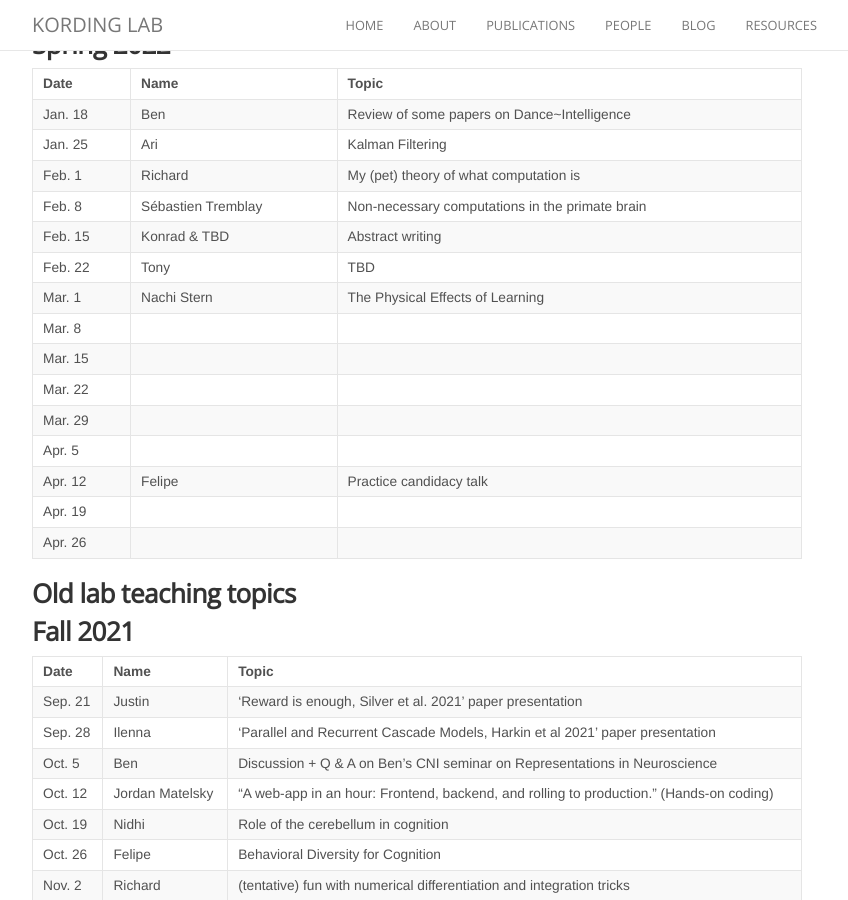
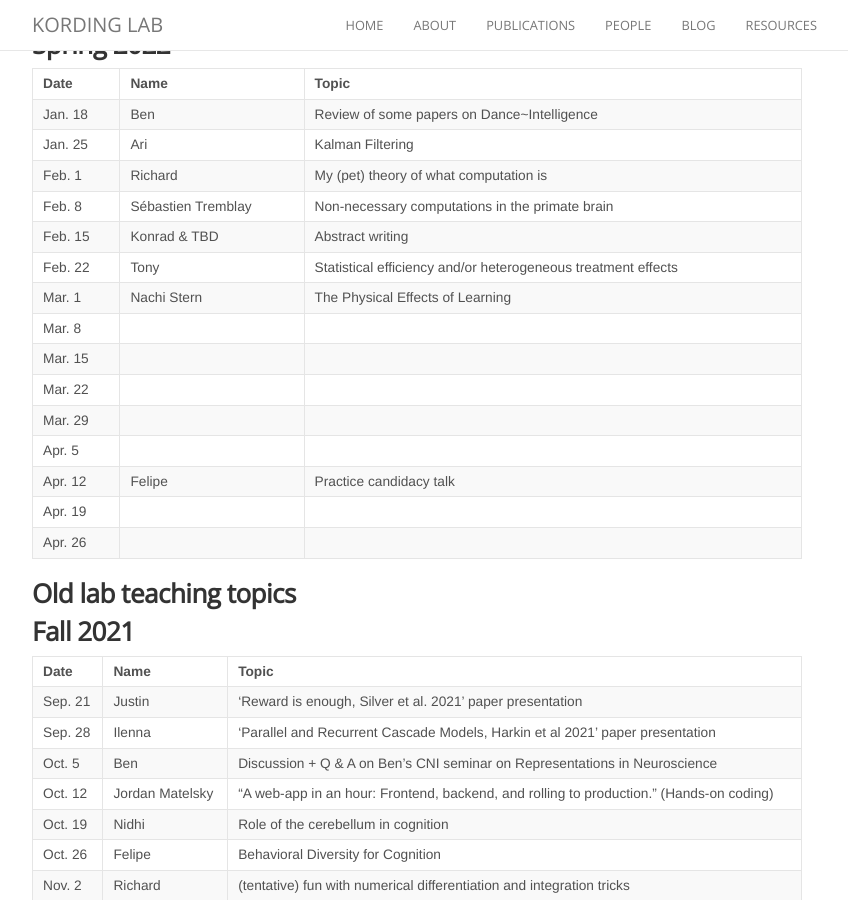
Before and after one commit to KordingLab/KordingLab.github.io, a Jekyll site: the page built from _posts/2021-01-01-upcoming-lab-teaching.md, in a window 1280 px wide and 900 px high, scrolled down 543 px. Shown: the whole window, without its empty margins (223-1071 px from the left). Built offline with Jekyll 4.4.1, drawn with Linux system fonts in a browser that asks for light colours; nearby versions of some CDN libraries; comment, search, counter and statistics services are not loaded.

Commit message:
Update 2021-01-01-upcoming-lab-teaching.md

```diff
--- a/_posts/2021-01-01-upcoming-lab-teaching.md
+++ b/_posts/2021-01-01-upcoming-lab-teaching.md
@@ -23,7 +23,7 @@ Please list below, topics you would like to learn more about (you may share your
 | Feb. 1 | Richard | My (pet) theory of what computation is |
 | Feb. 8 | Sébastien Tremblay | Non-necessary computations in the primate brain |
 | Feb. 15 | Konrad & TBD | Abstract writing |
-| Feb. 22 | Tony | TBD
+| Feb. 22 | Tony | Statistical efficiency and/or heterogeneous treatment effects
 | Mar. 1 | Nachi Stern | The Physical Effects of Learning |
 | Mar. 8 |  |
 | Mar. 15 |  |
```
